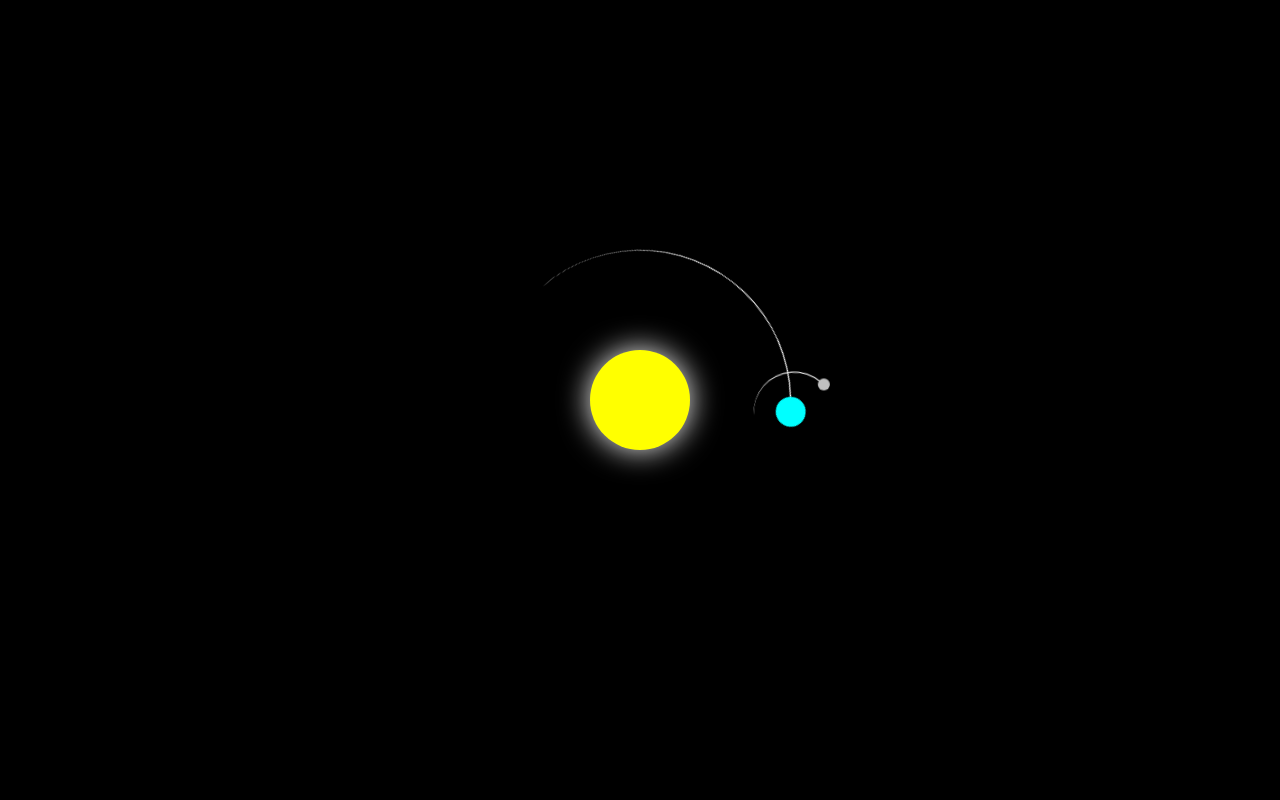
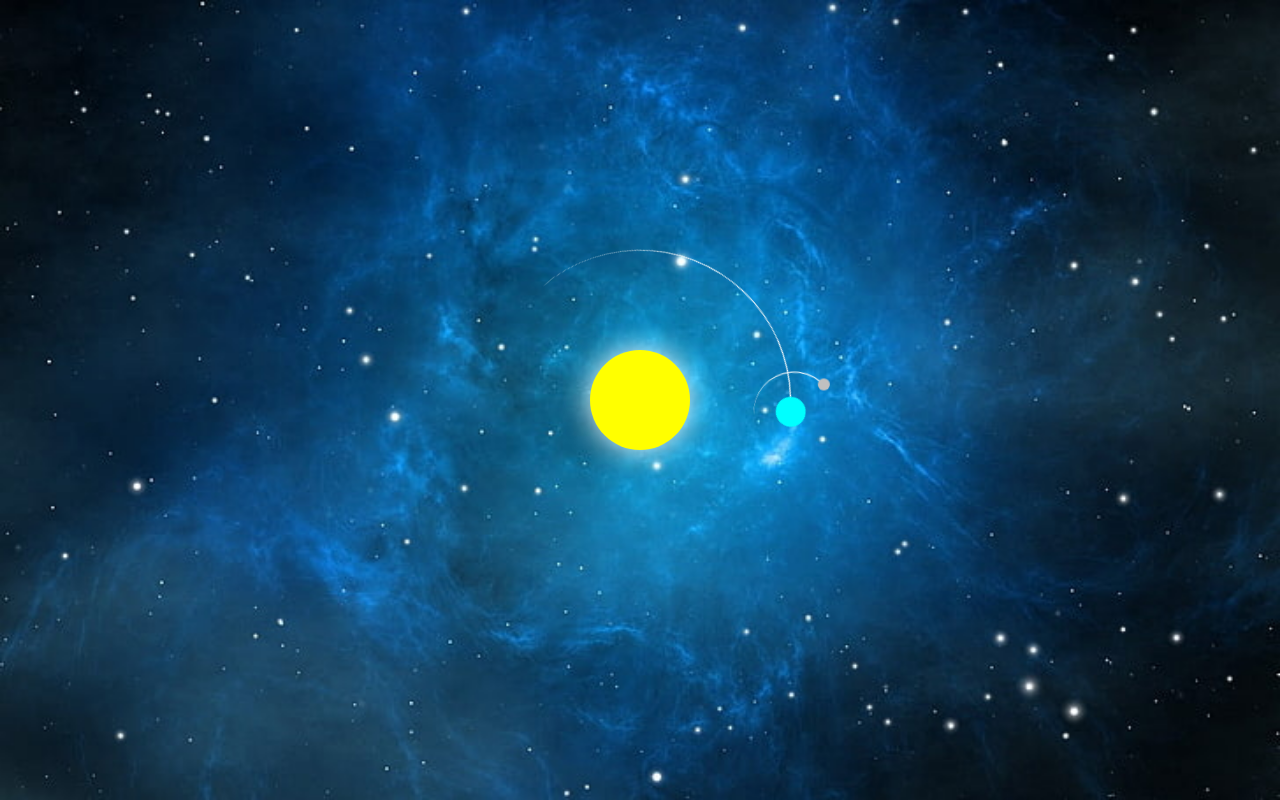
Before and after one commit to webster-rafael/Orbita, a plain HTML site: page index.html in a window 1280 px wide. Drawn offline with Linux system fonts and the light colour scheme.

Commit message:
Adicionei um background

```diff
--- a/style.css
+++ b/style.css
@@ -4,7 +4,9 @@ body {
     display: flex;
     align-items: center;
     justify-content: center;
-    background-color: black;
+   background-image: url('imagem/fundo.jpg');
+   background-repeat: no-repeat;
+   background-size: cover;
     overflow: hidden;
 
 }
```
Also changed, not shown: imagem/fundo.jpg (added).
